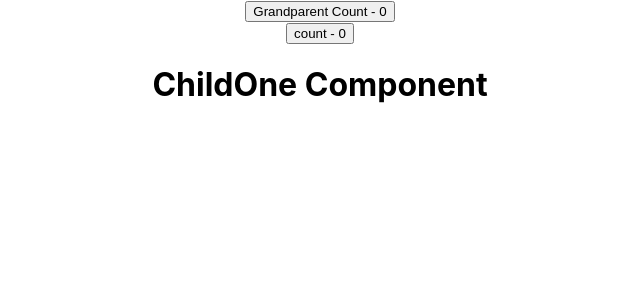
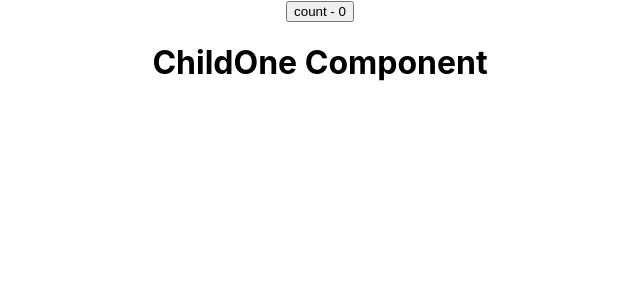
Before and after one commit to siegfred14/react_render, a React (Create React App) app: page / in a window 1280 px wide. Shown: the top 300 px of the page, without its empty margins (320-960 px from the left). Built offline with nearby package versions, Linux system fonts and the light colour scheme.

Commit message:
initial React Memo for render optimization

```diff
--- a/src/App.js
+++ b/src/App.js
@@ -4,6 +4,7 @@
 import { ChildOne } from "./components/Optimization/ChildOne";
 import { GrandParent } from "./components/Optimization/GrandParent";
 import { ParentOne } from "./components/Optimization/ParentOne";
+import { ParentTwo } from "./components/Optimization/ParentTwo";
 import { Parent } from "./components/Parent Child/Parent";
 import { UseReducer } from "./components/UseReducer/UseReducer";
 import { UseState } from "./components/UseState/UseState";
@@ -18,7 +19,8 @@
       {/* <ParentOne>
         <ChildOne />
       </ParentOne> */}
-      <GrandParent />
+      {/* <GrandParent /> */}
+      <ParentTwo />
     </div>
   );
 }
--- a/src/components/Optimization/GrandParent.js
+++ b/src/components/Optimization/GrandParent.js
@@ -21,4 +21,5 @@
 // In React, when a parent component renders, React will recursively render all of it's child components.
 // This can however lead to "unnecesary renders" where the child component goes through the render phase but not the commit phase
 // So, IF YOU'RE EXPERIENCING PERFORMANCE ISSUES, you can extract the expensive child component and instead, pas it down as props to the parent component
-// In doing so, whenever there is a re-render caused by a change in the state of the parent component, React will optimize the re-render for you by knowing that the props has to be referencing the same element before and after the render
+// In doing so, whenever there is a re-render caused by a change in the state of the parent component, React will optimize the re-render for you by
+// knowing that the props has to be referencing the same element before and after the render
--- /dev/null
+++ b/src/components/Optimization/ParentTwo.js
@@ -0,0 +1,15 @@
+import { render } from "@testing-library/react";
+import React, { Component, useState } from "react";
+import { ChildOne } from "./ChildOne";
+
+export const ParentTwo = () => {
+  const [count, setCount] = useState(0);
+
+  console.log("ParentTwo Render");
+  return (
+    <div>
+      <button onClick={() => setCount((c) => c + 1)}> count - {count} </button>
+      <ChildOne />
+    </div>
+  );
+};
```
Also changed, not shown: src/components/Optimization/ChildTwo.js (added, +10 -0 lines).
